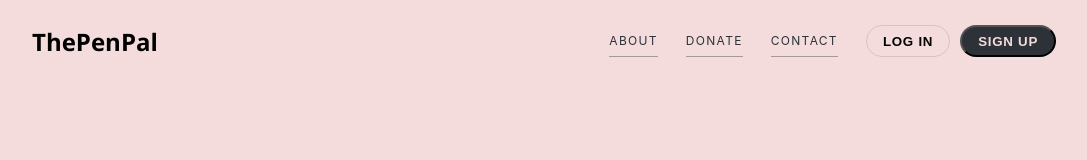
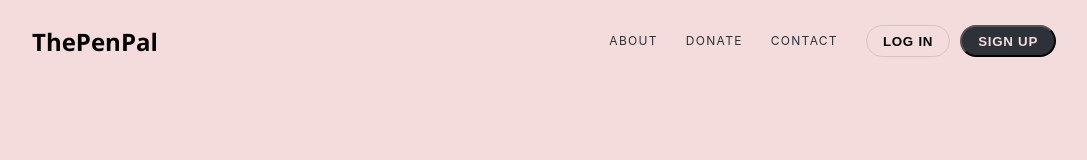
Before and after one commit to ZacharyCWilliams/secondchance, a React (Create React App) app in the folder client/: page / in a window 1280 px wide. Shown: the top 160 px of the page, without its empty margins (96-1183 px from the left). Built offline with nearby package versions, Linux system fonts and the light colour scheme; no server answers; a web font is replaced by a local one.

Commit message:
add hover effect

```diff
--- a/client/src/styles/NavBar/NavBar.css
+++ b/client/src/styles/NavBar/NavBar.css
@@ -32,15 +32,25 @@
   letter-spacing: 1.3px;
   line-height: normal;
   padding-top: 8.2px;
+  background-color: transparent;
+  margin-right: 28px;
+  cursor: pointer;
+}
+
+.nav-link:hover {
   transition: border 0.1s ease-in-out 0s;
   border-bottom: 1px solid rgba(45, 49, 56, 0.4);
-  background-color: transparent;
-  margin-right: 28px;
 }
 
-.nav-links {
+.nav-link:active {
+  border-bottom: 1px solid rgba(45, 49, 56, 0.4);
+  color: red;
+}
 
-}
+/* .nav-link:focus {
+  border-bottom: 1px solid rgba(45, 49, 56, 0.4);
+  color: green;
+} */
 
 .light {
   letter-spacing: 0.72px;
@@ -56,6 +66,10 @@
   cursor: pointer;
   white-space: nowrap;
   margin-right: 10px;
+}
+
+.light:hover {
+  background-color: rgba(45,49,56,0.03);
 }
 
 .button-light:hover {
```
